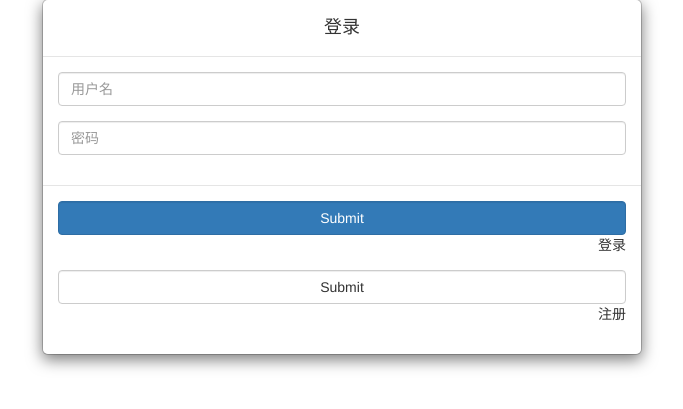
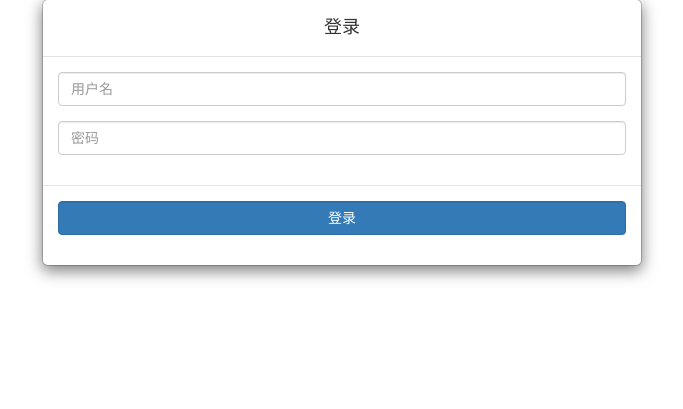
Before and after one commit to YzxUpUp/My-blog, a Spring Boot app: page /login in a window 1280 px wide. Shown: the part 129-538 px from the top of the page, without its empty margins (298-981 px from the left). Run offline with Spring Boot 4, Linux system fonts and the light colour scheme; some libraries are stand-ins or nearby versions.

Commit message:
修复登录页面按钮显示问题，取消注册功能

```diff
--- a/src/main/java/cn/yzx/community/mapper/userMapper.java
+++ b/src/main/java/cn/yzx/community/mapper/userMapper.java
@@ -1,6 +1,7 @@
 package cn.yzx.community.mapper;
 
 import cn.yzx.community.pojo.user;
+import org.apache.ibatis.annotations.Insert;
 import org.apache.ibatis.annotations.Mapper;
 import org.apache.ibatis.annotations.Param;
 
--- a/src/main/resources/templates/login.html
+++ b/src/main/resources/templates/login.html
@@ -24,12 +24,8 @@
             </div>
             <div class="modal-footer">
                 <div class="form-group">
-                    <input type="submit" class="btn btn-primary form-control">登录</input>
+                    <input type="submit" class="btn btn-primary form-control" value="登录"></input>
                 </div>
-                <div class="form-group">
-                    <input type="submit" class="btn btn-default form-control">注册</input>
-                </div>
-
             </div>
         </form>
     </div>
```
